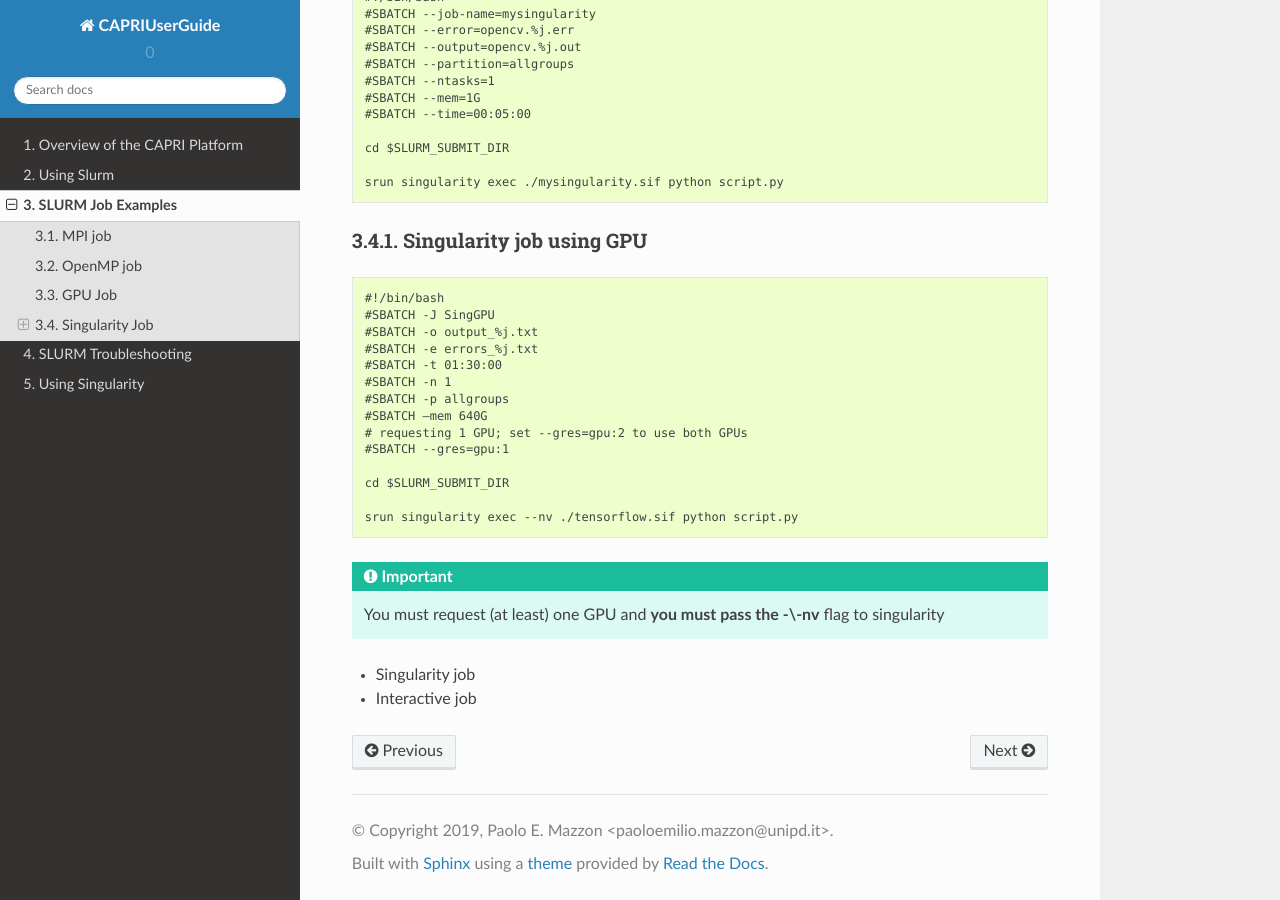
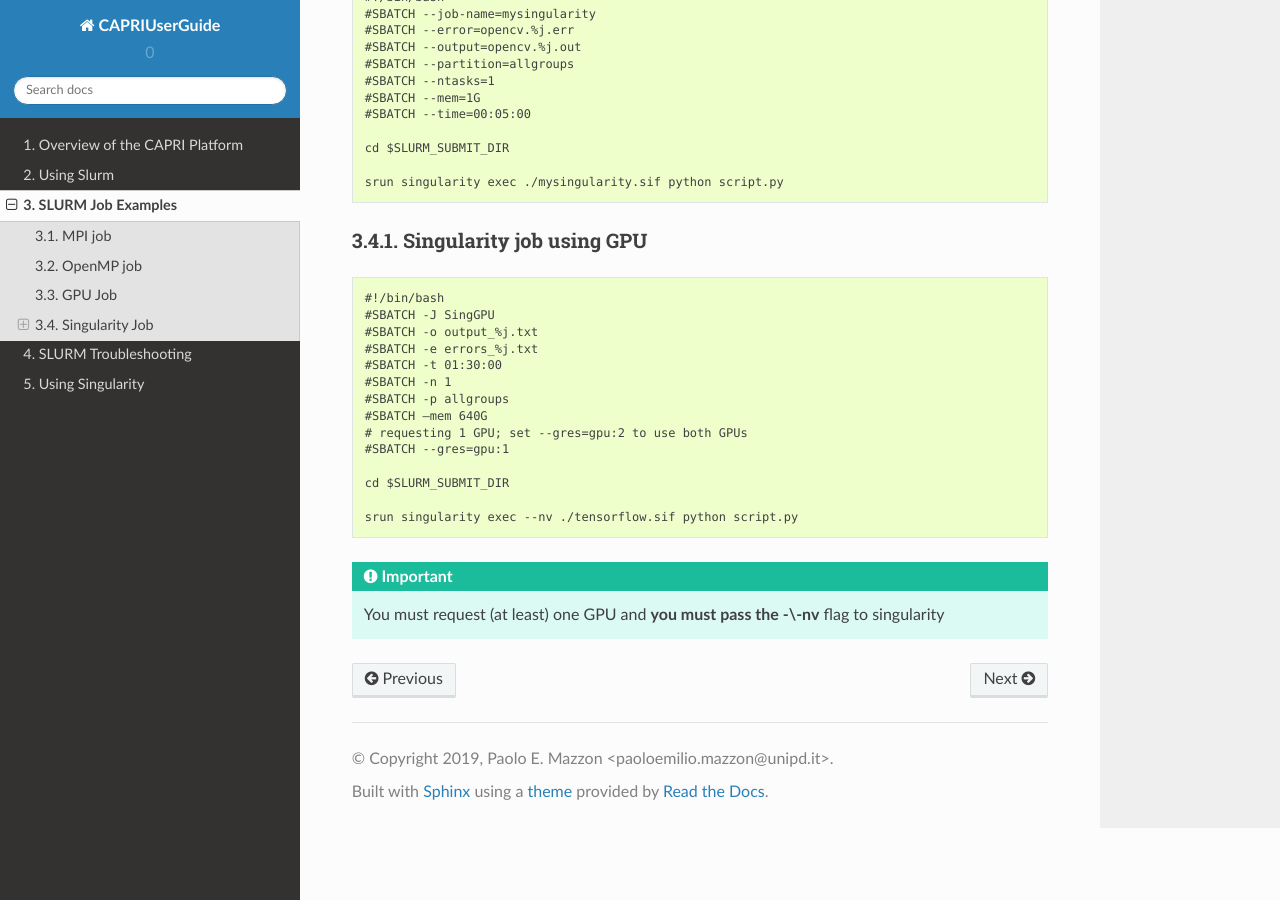
Before and after one commit to pemazzon/CAPRIUserGuide, a Sphinx documentation site: the page built from docs/SLURMExamples.rst, in a window 1280 px wide and 900 px high, scrolled down 1819 px. Built offline with Sphinx 7.4.7 and the Read the Docs theme 2.0.0, drawn with Linux system fonts in a browser that asks for light colours; pages that are not in the unit, such as notebooks, are missing from menus.

Commit message:
Interactive job put on hold

```diff
--- a/docs/SLURMExamples.rst
+++ b/docs/SLURMExamples.rst
@@ -134,7 +134,3 @@ Singularity job using GPU
 
 .. important::
    You must request (at least) one GPU and **you must pass the -\\-nv** flag to singularity
-
-
-* Singularity job
-* Interactive job
```
